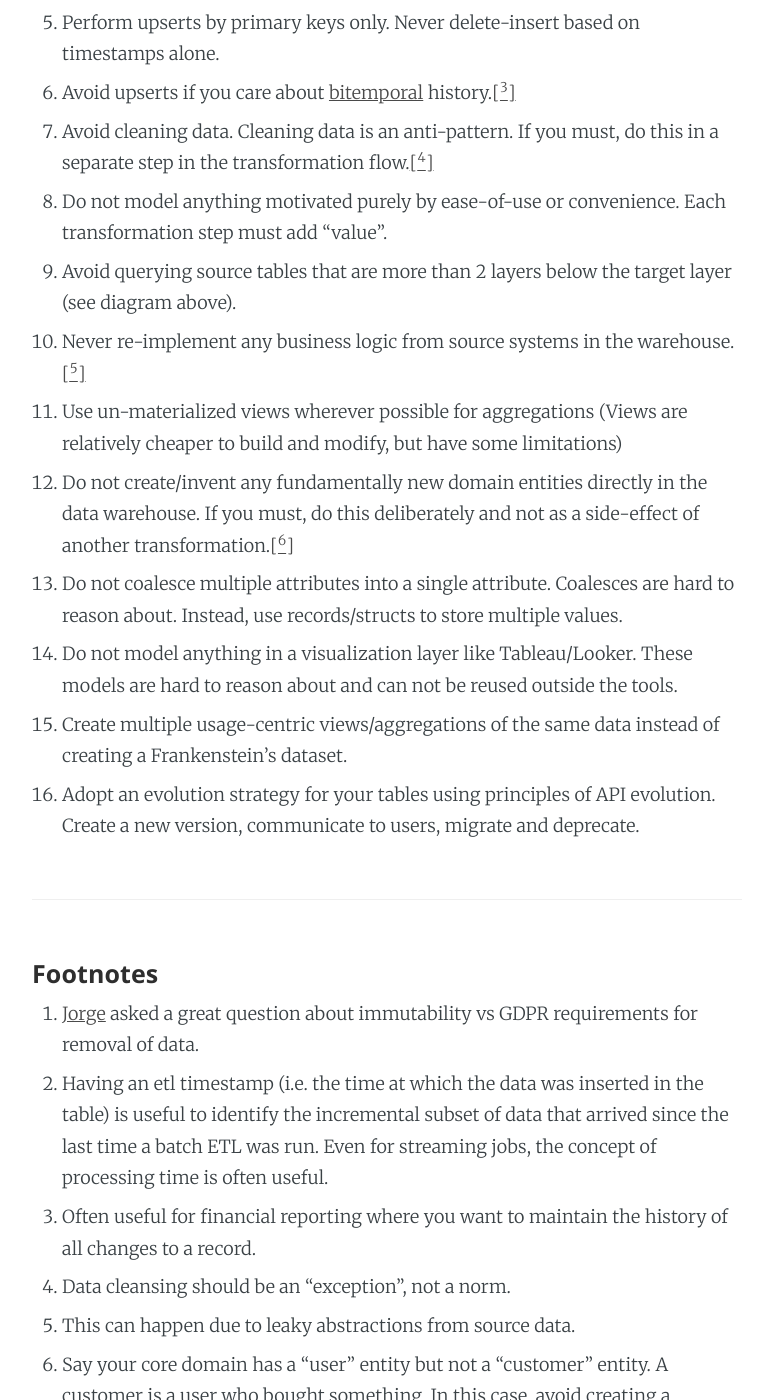
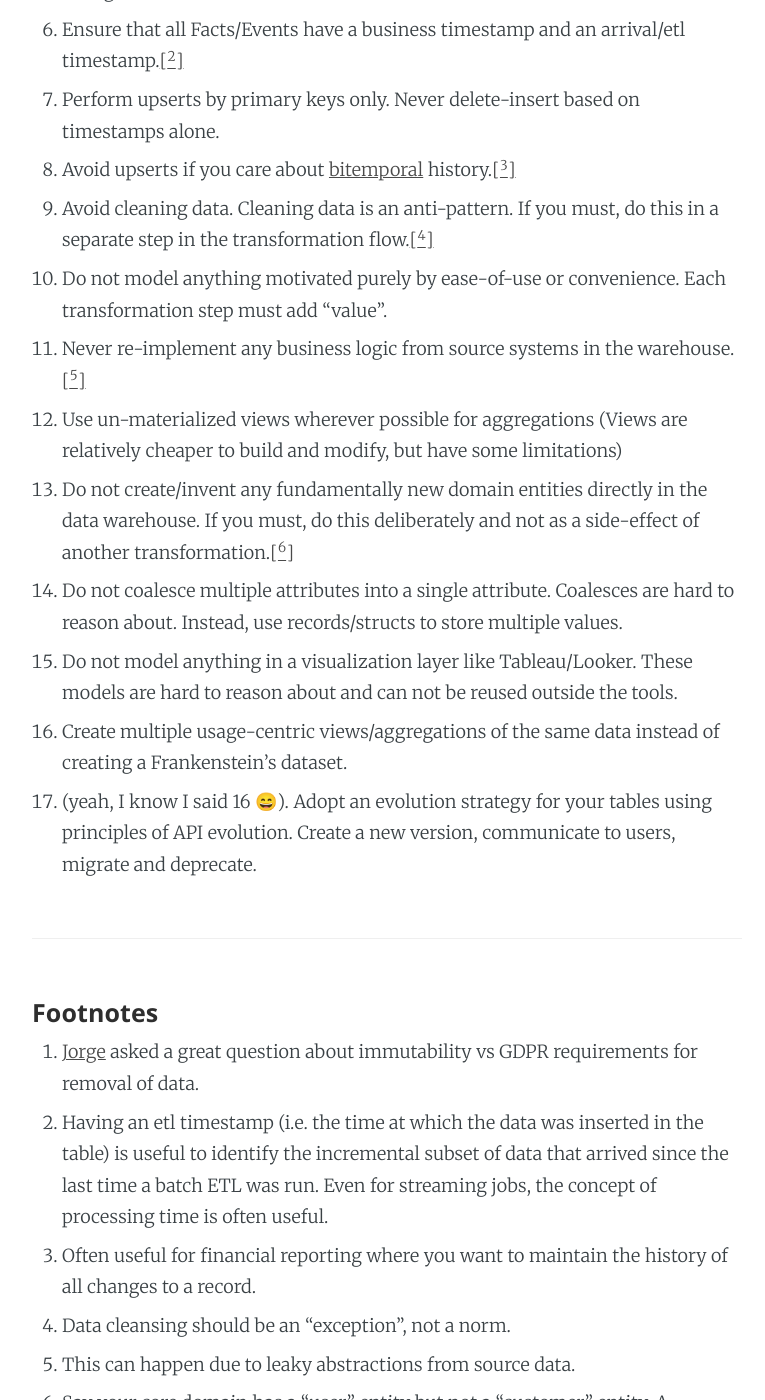
Before and after one commit to rahulj51/miles2code.github.io, a Jekyll site: the page built from _posts/2021-05-11-data-modeling-principles.markdown, in a window 1280 px wide and 1400 px high, scrolled down 1895 px. Shown: the whole window, without its empty margins (253-1018 px from the left). Built offline with Jekyll 4.4.1, drawn with Linux system fonts in a browser that asks for light colours; some of the changed lines change nothing that is shown; some of the changed text lies outside the part shown.

Commit message:
reordered list

```diff
--- a/_posts/2021-05-11-data-modeling-principles.markdown
+++ b/_posts/2021-05-11-data-modeling-principles.markdown
@@ -18,22 +18,23 @@
 
 #### Principles for Data Transformations (*in no specific order*)
 
-1. Practice immutability. Each row should written only once to the table. In other words, do not insert a row and then update it in a subsequent step.[[<sup>1</sup>]](#one)
-1. Break complex transformations into smaller sub-steps. Adopt single responsibility.
-1. Delay joining tables from different data sources. Decoupling helps manage changes better.
-1. Ensure that all Facts/Events have a business timestamp and an arrival/etl timestamp.[[<sup>2</sup>]](#two)
-1. Perform upserts by primary keys only. Never delete-insert based on timestamps alone.
-1. Avoid upserts if you care about [bitemporal](https://martinfowler.com/articles/bitemporal-history.html) history.[[<sup>3</sup>]](#three)
-1. Avoid cleaning data. Cleaning data is an anti-pattern. If you must, do this in a separate step in the transformation flow.[[<sup>4</sup>]](#four)
-1. Do not model anything motivated purely by ease-of-use or convenience. Each transformation step must add "value".
-1. Avoid querying source tables that are more than 2 layers below the target layer (see diagram above).
-1. Never re-implement any business logic from source systems in the warehouse.[[<sup>5</sup>]](#five)
-1. Use un-materialized views wherever possible for aggregations (Views are relatively cheaper to build and modify, but have some limitations)
-1. Do not create/invent any fundamentally new domain entities directly in the data warehouse. If you must, do this deliberately and not as a side-effect of another transformation.[[<sup>6</sup>]](#six)
-1. Do not coalesce multiple attributes into a single attribute. Coalesces are hard to reason about. Instead, use records/structs to store multiple values.
-1. Do not model anything in a visualization layer like Tableau/Looker. These models are hard to reason about and can not be reused outside the tools.
-1. Create multiple usage-centric views/aggregations of the same data instead of creating a Frankenstein's dataset.
-1. Adopt an evolution strategy for your tables using principles of API evolution. Create a new version, communicate to users, migrate and deprecate.
+1. Organize your storage in layers such as shown in the above diagram.
+2. Avoid querying source tables that are more than 2 layers below the target layer.
+3. Practice immutability. Each row should written only once to the table. In other words, do not insert a row and then update it in a subsequent step.[[<sup>1</sup>]](#one)
+4. Break complex transformations into smaller sub-steps. Adopt single responsibility.
+5. Delay joining tables from different data sources. Decoupling helps manage changes better.
+6. Ensure that all Facts/Events have a business timestamp and an arrival/etl timestamp.[[<sup>2</sup>]](#two)
+7. Perform upserts by primary keys only. Never delete-insert based on timestamps alone.
+8. Avoid upserts if you care about [bitemporal](https://martinfowler.com/articles/bitemporal-history.html) history.[[<sup>3</sup>]](#three)
+9. Avoid cleaning data. Cleaning data is an anti-pattern. If you must, do this in a separate step in the transformation flow.[[<sup>4</sup>]](#four)
+10. Do not model anything motivated purely by ease-of-use or convenience. Each transformation step must add "value".
+11. Never re-implement any business logic from source systems in the warehouse.[[<sup>5</sup>]](#five)
+12. Use un-materialized views wherever possible for aggregations (Views are relatively cheaper to build and modify, but have some limitations)
+13. Do not create/invent any fundamentally new domain entities directly in the data warehouse. If you must, do this deliberately and not as a side-effect of another transformation.[[<sup>6</sup>]](#six)
+14. Do not coalesce multiple attributes into a single attribute. Coalesces are hard to reason about. Instead, use records/structs to store multiple values.
+15. Do not model anything in a visualization layer like Tableau/Looker. These models are hard to reason about and can not be reused outside the tools.
+16. Create multiple usage-centric views/aggregations of the same data instead of creating a Frankenstein's dataset.
+17. (yeah, I know I said 16 😄). Adopt an evolution strategy for your tables using principles of API evolution. Create a new version, communicate to users, migrate and deprecate.
 
 ***
 
```
